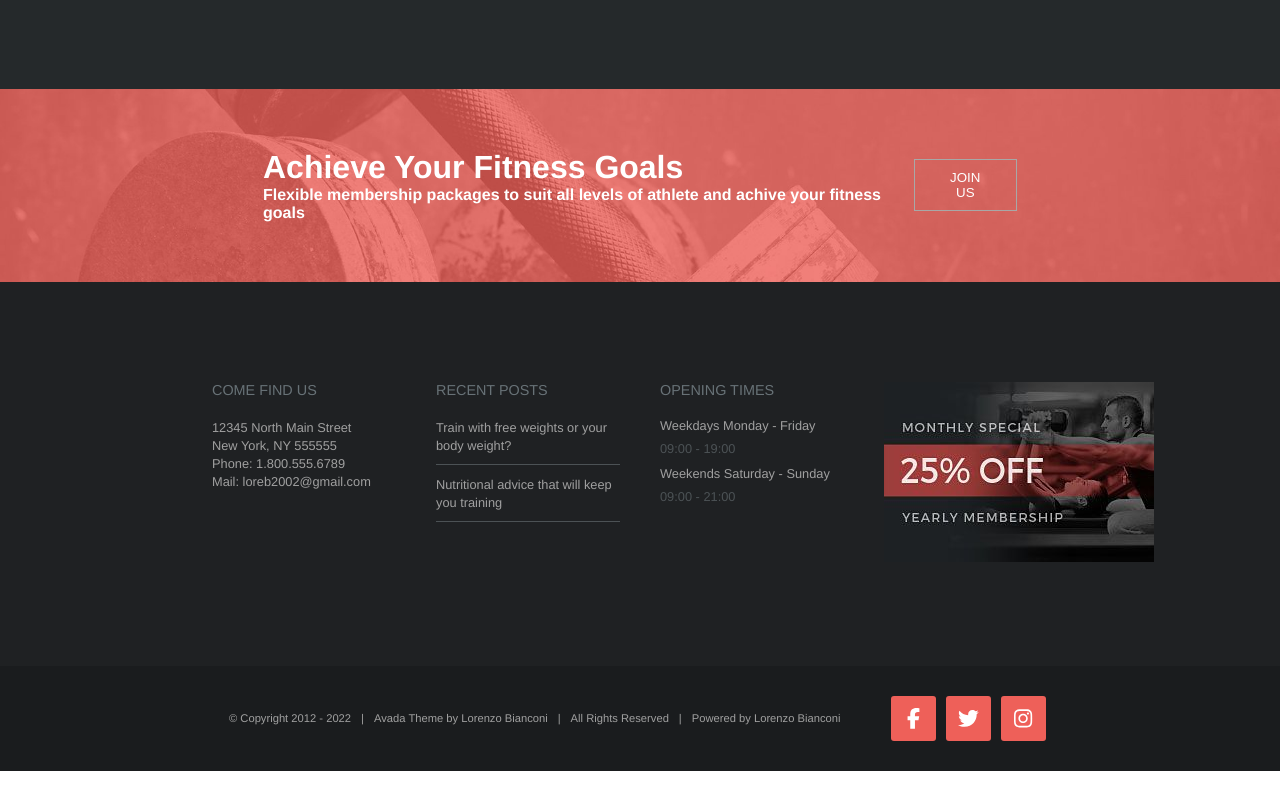
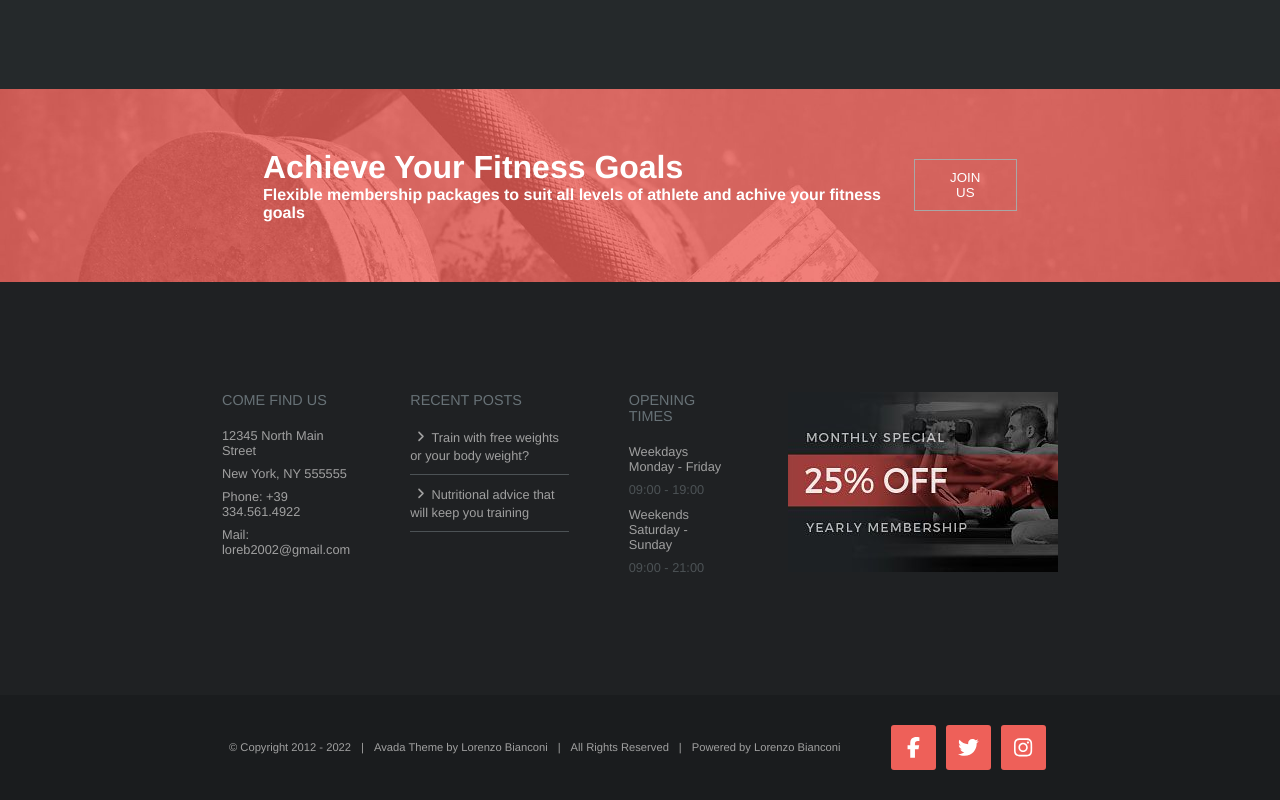
Before and after one commit to lollobianco/proj-html-vuejs, a Vue app: page / in a window 1280 px wide. Shown: the part 6332-7132 px from the top of the page. Before the commit the page ends 7103 px from the top, so only its background shows below. Built offline with nearby package versions, Linux system fonts and the light colour scheme.

Commit message:
Ultimi perfezionamenti

```diff
--- a/src/App.vue
+++ b/src/App.vue
@@ -33,4 +33,17 @@ export default {
   padding: 0;
   box-sizing: border-box;
 }
+
+body::-webkit-scrollbar {
+   width: 5px;
+}
+
+body::-webkit-scrollbar-thumb {
+  background-color: #EE6059;
+  border-radius: 50px;
+}
+
+body{
+  overflow: overlay;
+}
 </style>
--- a/src/components/ComeFindUs.vue
+++ b/src/components/ComeFindUs.vue
@@ -19,5 +19,7 @@
 .text{
    color: #A0A0A0;
    font-size: 0.8rem;
+   display: block;
+   margin: 8px 0;
 }
 </style>
--- a/src/components/FooterSection.vue
+++ b/src/components/FooterSection.vue
@@ -70,13 +70,13 @@
 
             <div class="ul-container">
                <ul class="footer-ul">
-                  <li><a href="#">© Copyright 2012 - 2022</a></li>
+                  <li><a href="https://github.com/lollobianco">© Copyright 2012 - 2022</a></li>
                   <li>|</li>
-                  <li><a href="#">Avada Theme by Lorenzo Bianconi</a></li>
+                  <li><a href="https://github.com/lollobianco">Avada Theme by Lorenzo Bianconi</a></li>
                   <li> | </li>
-                  <li><a href="#">All Rights Reserved</a></li>
+                  <li><a href="https://github.com/lollobianco">All Rights Reserved</a></li>
                   <li> | </li>
-                  <li><a href="#">Powered by Lorenzo Bianconi</a></li>
+                  <li><a href="https://github.com/lollobianco">Powered by Lorenzo Bianconi</a></li>
                </ul>
             </div>
 
@@ -120,7 +120,7 @@ import OpeningTimes from './OpeningTimes.vue'
                   info: 'New York, NY 555555',
                },
                {
-                  info: 'Phone: 1.800.555.6789',
+                  info: 'Phone: +39 334.561.4922',
                },
                {
                   info: 'Mail: loreb2002@gmail.com'
@@ -213,8 +213,8 @@ import OpeningTimes from './OpeningTimes.vue'
 }
 
 .section{
-   width: calc(100%/4);
-   padding: 20px;
+   // width: calc(100%/4);
+   padding: 30px;
 }
 .footer-2{
    background-color: #1A1C1E;
@@ -244,6 +244,11 @@ import OpeningTimes from './OpeningTimes.vue'
          text-decoration: none;
          color: #A0A0A0;
          font-size: 0.7rem;
+      }
+
+      a:hover{
+         text-decoration: underline;
+         text-decoration-color: #F4635B;
       }
    }
 }
--- a/src/components/RecentPosts.vue
+++ b/src/components/RecentPosts.vue
@@ -1,5 +1,6 @@
 <template>
-   <div>
+   <div class="recent-post">
+      <font-awesome-icon icon="fa-solid fa-angle-down" class="angle"/>
       <span class="text">{{postObj.title}}</span>
       <div class="divider"></div>
    </div>
@@ -18,10 +19,30 @@
 .text{
    color: #A0A0A0;
    font-size: 0.8rem;
+   transition: 300ms;
 }
 
 .divider{
    border-bottom: 1px solid #4C5255;
    margin: 10px 0;
 }
+
+.angle{
+   color: #A0A0A0;
+   font-size: 0.8rem;
+   margin: 0 5px;
+   transition: 300ms;
+   transform: rotate(-90deg);
+}
+
+.recent-post{
+   cursor: pointer;
+}
+
+.recent-post:hover .angle{
+   scale: 1.1;
+   transform: rotate(0deg);
+   color: #F4635B;
+}
+
 </style>
--- a/src/main.js
+++ b/src/main.js
@@ -15,7 +15,9 @@ import { faHeartPulse as faHeartPulseSolid } from '@fortawesome/free-solid-svg-i
 
 import {faBookOpen as faBookOpenSolid} from '@fortawesome/free-solid-svg-icons'
 
-import { faLinkSlash as faLinkSlashSolid} from '@fortawesome/free-solid-svg-icons'
+import { faLinkSlash as faLinkSlashSolid } from '@fortawesome/free-solid-svg-icons'
+
+import { faAngleDown as faAngleDownSolid } from '@fortawesome/free-solid-svg-icons'
 
 import { faStar as faStarRegular } from '@fortawesome/free-regular-svg-icons'
 
@@ -25,7 +27,7 @@ import { faSkyatlas } from '@fortawesome/free-brands-svg-icons'
 
 import {faFacebookF, faTwitter, faInstagram} from '@fortawesome/free-brands-svg-icons'
 
-library.add(faUserSecret, faBicycleSolid, faStarRegular, faStarHalfStroke, faLinkSlashSolid, faSkyatlas, faHeartPulseSolid, faFacebookF, faTwitter, faInstagram, faBookOpenSolid)
+library.add(faUserSecret, faBicycleSolid, faStarRegular, faStarHalfStroke, faLinkSlashSolid, faSkyatlas, faHeartPulseSolid, faFacebookF, faTwitter, faInstagram, faBookOpenSolid, faAngleDownSolid)
 
 Vue.component('font-awesome-icon', FontAwesomeIcon)
 
```
